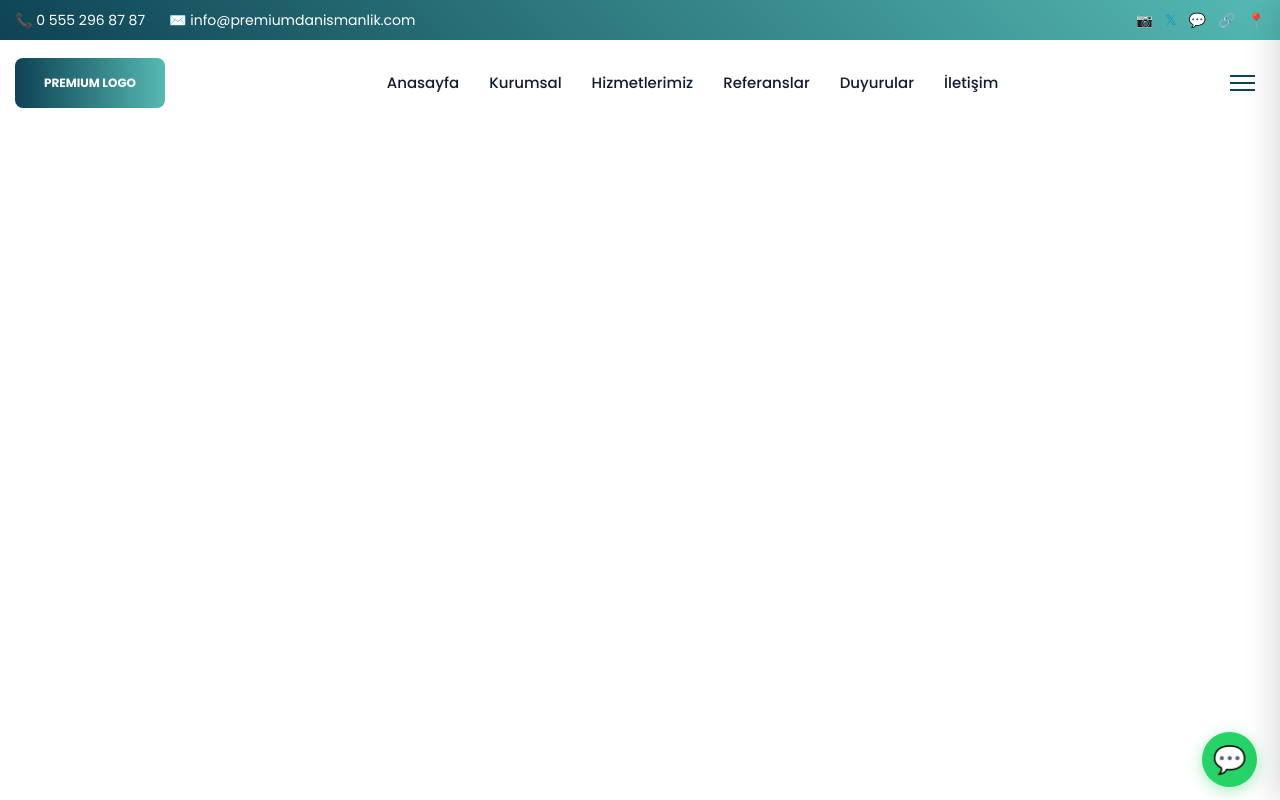
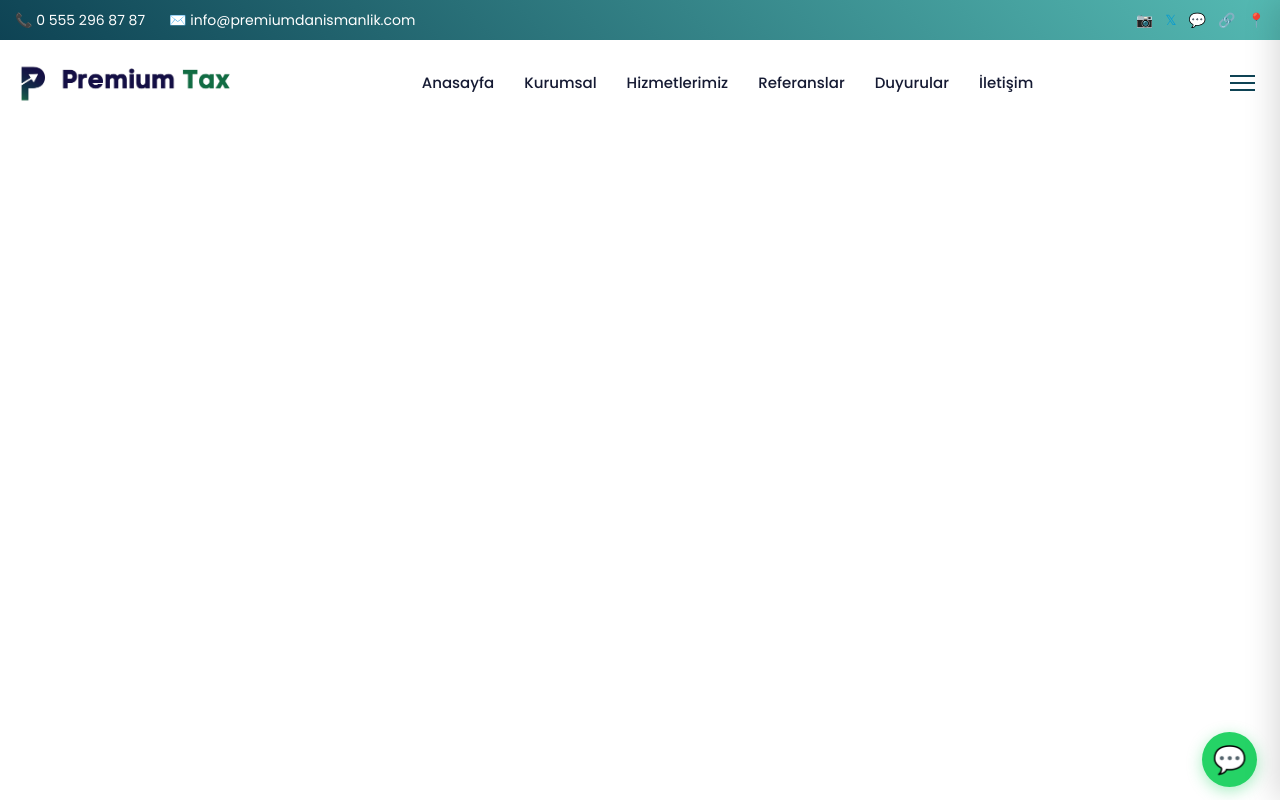
Before and after one commit to emrebas5794/premium-musavirlik, a Next.js app: page / in a window 1280 px wide. Shown: the top 800 px of the page. Built offline with nearby package versions, Linux system fonts and the light colour scheme.

Commit message:
🖼️ Logo eklendi: header, footer, side panel placeholder'lar logo ile değiştirildi

```diff
--- a/src/components/Footer.tsx
+++ b/src/components/Footer.tsx
@@ -26,9 +26,7 @@ export default function Footer() {
           <div className="grid grid-cols-1 sm:grid-cols-2 lg:grid-cols-4 gap-8 md:gap-10">
             {/* Logo + Description */}
             <div className="footer-widget">
-              <div className="h-10 w-36 bg-gradient-to-r from-[#0e4354] to-[#55bab3] rounded flex items-center justify-center text-white font-bold text-xs mb-5">
-                PREMIUM LOGO
-              </div>
+              <img src="/logo.png" alt="Premium Danışmanlık" className="h-10 w-auto mb-5" />
               <p className="text-light-gray text-xs md:text-sm leading-relaxed">
                 Premium Danışmanlık firmasının ortaya çıkış amacı Teknoloji Geliştirme Bölgelerinde faaliyet gösteren girişimci firmalarının süreçlerinin en doğru bir şekilde yönetilmesini sağlamak olmuştur.
               </p>
--- a/src/components/Header.tsx
+++ b/src/components/Header.tsx
@@ -80,9 +80,7 @@ export default function Header() {
               <div className="flex items-center justify-between py-2">
                 {/* Logo */}
                 <Link href="/" className="navbar-brand logo flex-shrink-0">
-                  <div className="h-[50px] w-[150px] bg-gradient-to-r from-[#0e4354] to-[#55bab3] rounded-lg flex items-center justify-center text-white font-bold text-xs">
-                    PREMIUM LOGO
-                  </div>
+                  <img src="/logo.png" alt="Premium Danışmanlık" className="h-[50px] w-auto" />
                 </Link>
 
                 {/* Desktop Menu */}
@@ -146,9 +144,7 @@ export default function Header() {
           <span className="text-2xl text-gray-600 hover:text-primary">&times;</span>
         </div>
         <div className="side-panel-logo mrb-30">
-          <div className="h-10 w-32 bg-gradient-to-r from-[#0e4354] to-[#55bab3] rounded flex items-center justify-center text-white font-bold text-xs">
-            PREMIUM LOGO
-          </div>
+          <img src="/logo.png" alt="Premium Danışmanlık" className="h-10 w-auto" />
         </div>
 
         {/* Mobile Nav Links */}
```
Also changed, not shown: public/logo.png (added).
